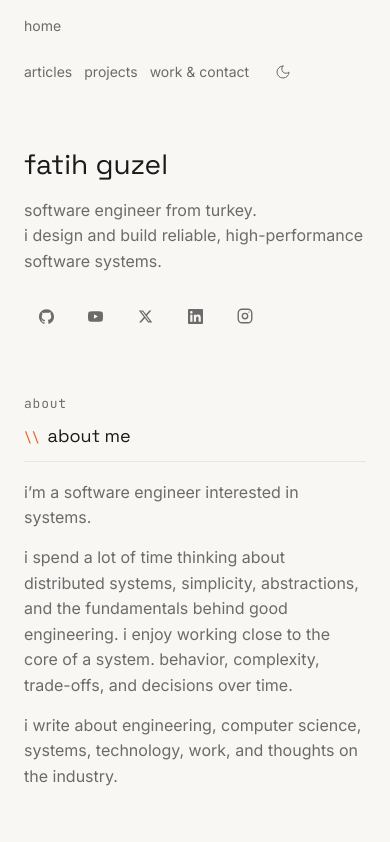
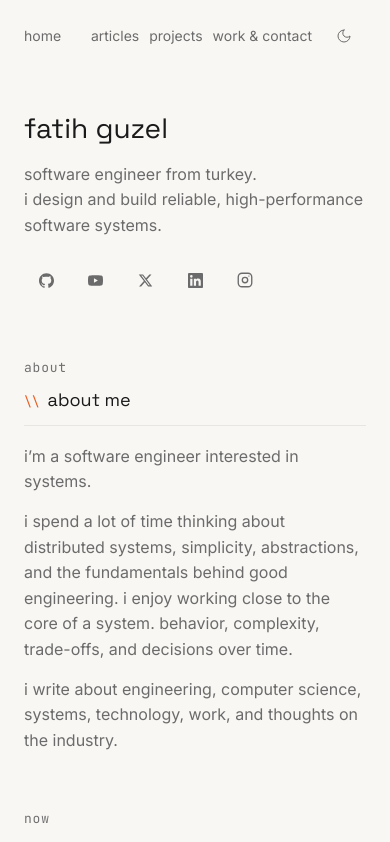
Before and after one commit to fatihguzeldev/fatihguzel.dev, a Next.js app: page / in a window 390 px wide. Shown: the top 842 px of the page. Built offline with nearby package versions, Linux system fonts and the light colour scheme; no server answers.

Commit message:
fix: keep mobile navigation inline

```diff
--- a/src/components/layout/Header/Header.module.css
+++ b/src/components/layout/Header/Header.module.css
@@ -60,12 +60,14 @@
 
 @media (max-width: 30rem) {
   .inner {
-    flex-direction: column;
-    align-items: flex-start;
+    --header-gap: 0.75rem;
+    --nav-gap: 0.625rem;
+
+    flex-wrap: nowrap;
   }
 
   .nav {
-    justify-content: flex-start;
-    width: 100%;
+    flex: 1 1 auto;
+    flex-wrap: nowrap;
   }
 }
```
